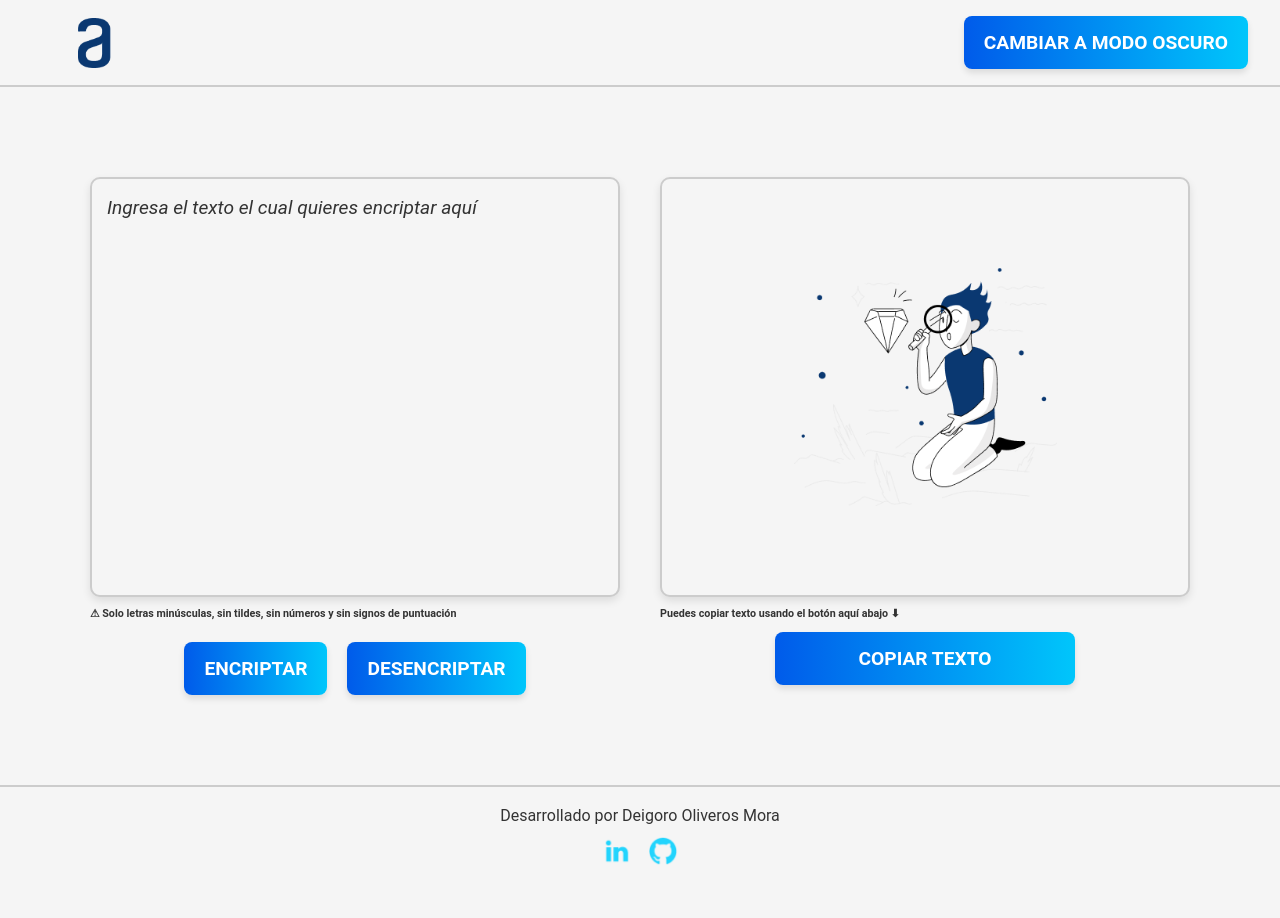
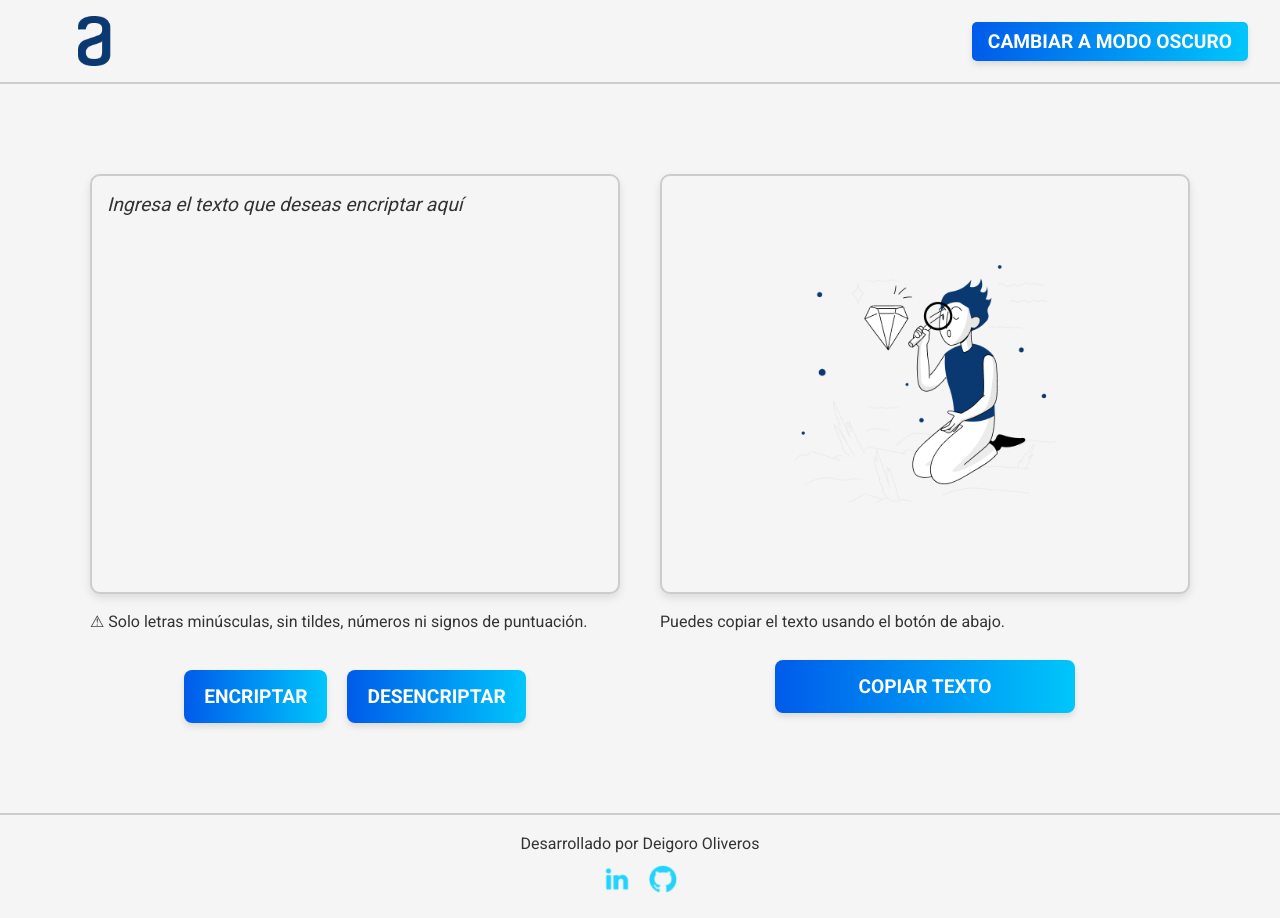
Before and after one commit to DeigoroOliveros/primer-challenge-alura-terminado, a plain HTML site: page index.html in a window 1280 px wide. Before the commit the page ends 890 px from the top, so only its background shows below. Drawn offline with Linux system fonts and the light colour scheme.

Commit message:
Update index.html

```diff
--- a/index.html
+++ b/index.html
@@ -6,47 +6,44 @@
     <link rel="stylesheet" href="/style.css">
     <link rel="preconnect" href="https://fonts.googleapis.com">
     <link rel="preconnect" href="https://fonts.gstatic.com" crossorigin>
-    <link href="https://fonts.googleapis.com/css2?family=Inter:ital,opsz,wght@0,14..32,100..900;1,14..32,100..900&family=Krona+One&family=Montserrat:ital,wght@0,100..900;1,100..900&family=Sen:wght@400..800&display=swap" rel="stylesheet">
-    <title>primer-challenge-alura-ecriptador</primer-challenge-alura></title>
+    <link href="https://fonts.googleapis.com/css2?family=Roboto:wght@400;700&family=Poppins:wght@300;600&display=swap" rel="stylesheet">
+    <title>Encriptador de Texto</title>
 </head>
 <body>
     <header>
-        <img  class="logo" src="/imagenes/Logo.png" alt="logo-de-alura">
-        <button class="modo-escuro" id="theme-toggle">Cambiar a Modo Oscuro</button>
+        <img class="logo" src="/imagenes/Logo.png" alt="Logo de Alura">
+        <button class="modo-oscuro" id="theme-toggle">Cambiar a Modo Oscuro</button>
     </header>
+
     <main>
-        <sextion>
-            <textarea class="text-area" cols="40" rows="10" placeholder="Ingresa el texto el cual quieres encriptar aquí"></textarea>
-            <div>
-                <h6 class="informacion">⚠ Solo letras minúsculas, sin tildes, sin números y sin signos de puntuación</h6>
-            </div>
+        <section>
+            <textarea class="text-area" cols="40" rows="10" placeholder="Ingresa el texto que deseas encriptar aquí"></textarea>
+            <p class="informacion">⚠ Solo letras minúsculas, sin tildes, números ni signos de puntuación.</p>
             <div class="botones">
                 <button class="btn-encriptar" onclick="btnEncriptar()">Encriptar</button>
                 <button class="btn-desencriptar" onclick="btnDesencriptar()">Desencriptar</button>
             </div>
-        </sextion>
+        </section>
 
-        <sextion>
-            <textarea class="mensaje" cols="40" rows="10"></textarea>
-            <div>
-                <h6 class="informacion2">Puedes copiar texto usando el botón aquí abajo ⬇ </h6>
-            </div>
-            <div>
-                <button class="copiar" onclick="copiarTexto()">Copiar Texto</button>
-            </div>
-        </sextion>
+        <section>
+            <textarea class="mensaje" cols="40" rows="10" readonly></textarea>
+            <p class="informacion2">Puedes copiar el texto usando el botón de abajo.</p>
+            <button class="copiar" onclick="copiarTexto()">Copiar Texto</button>
+        </section>
     </main>
+
     <footer class="footer">
-        <p>Desarrollado por Deigoro Oliveros Mora</p>
+        <p>Desarrollado por Deigoro Oliveros</p>
         <div class="redes">
-            <a href="https://www.linkedin.com/in/deigoro-oliveros/">
-                <img class="linkedin"src="/imagenes/linkedin.png"></a>
-            <a href="https://github.com/DeigoroOliveros">
-                <img class="github" src="/imagenes/github.png"></a>
+            <a href="https://www.linkedin.com/in/deigoro-oliveros/" target="_blank">
+                <img class="linkedin" src="/imagenes/linkedin.png" alt="LinkedIn">
+            </a>
+            <a href="https://github.com/DeigoroOliveros" target="_blank">
+                <img class="github" src="/imagenes/github.png" alt="GitHub">
+            </a>
         </div>
     </footer>
 
-<script src="/script.js"></script>
-
+    <script src="/script.js"></script>
 </body>
 </html>
```
